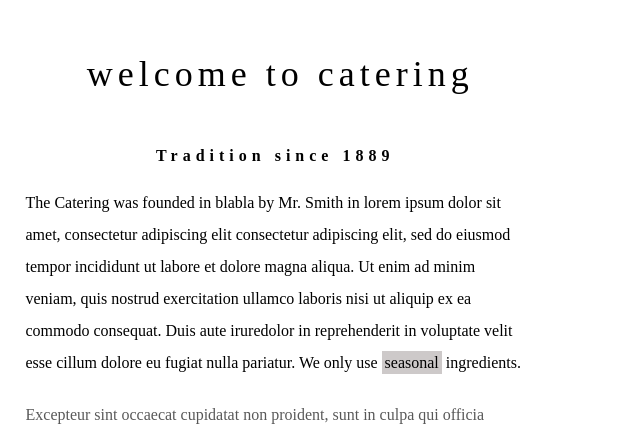
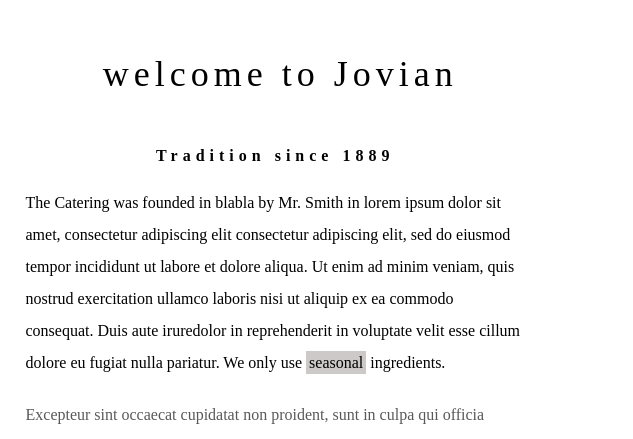
Before and after one commit to Rajp123/hotel-website-responsive-live, a plain HTML site: page src/index.html in a window 1280 px wide. Shown: the part 962-1401 px from the top of the page, 647-1280 px from the left. Drawn offline with Linux system fonts and the light colour scheme.

Commit message:
made some changes to index.html

```diff
--- a/src/index.html
+++ b/src/index.html
@@ -43,13 +43,13 @@
         <img id="pic2" style="border-radius: 4px;" src = "https://www.w3schools.com/w3images/tablesetting2.jpg" alt =" image" width="500" height="650">
     </div>
     <div id="about-part2">
-        <h1 style="text-align: center;"> welcome to catering </h1>
+        <h1 style="text-align: center;"> welcome to Jovian</h1>
 
         <h5><div>Tradition since 1889</div></h5>
 
         <p id="para1"> The Catering was founded in blabla by Mr. Smith in lorem ipsum dolor sit amet,
             consectetur adipiscing elit consectetur adipiscing elit, sed do eiusmod tempor
-            incididunt ut labore et dolore magna aliqua. Ut enim ad minim veniam, quis nostrud
+            incididunt ut labore et dolore  aliqua. Ut enim ad minim veniam, quis nostrud
             exercitation ullamco laboris nisi ut aliquip ex ea commodo consequat.
             Duis aute iruredolor in reprehenderit in voluptate velit esse cillum dolore eu fugiat nulla pariatur.
             We only use <span style="background-color: rgb(205, 201, 201); padding: 3px;">seasonal</span> ingredients.</p>
```
